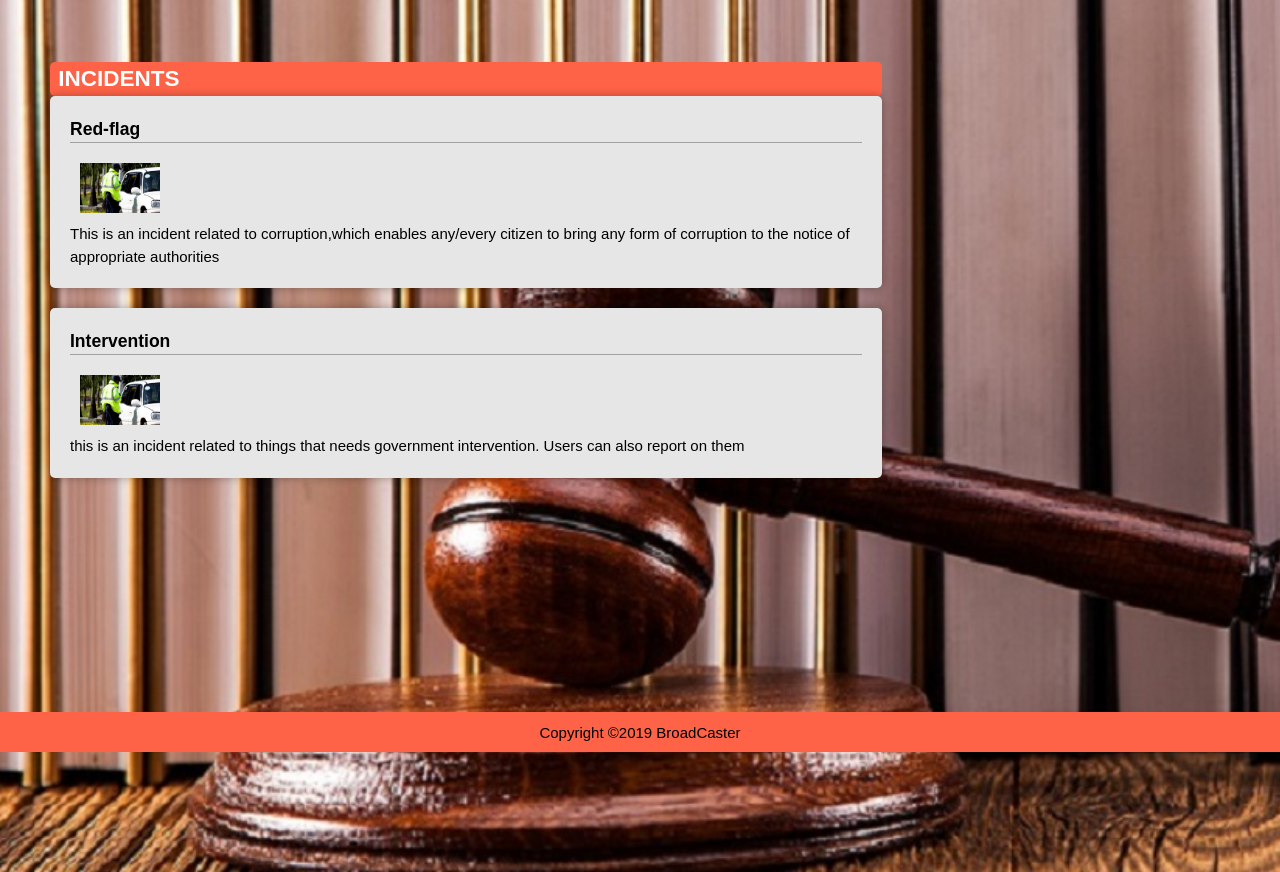
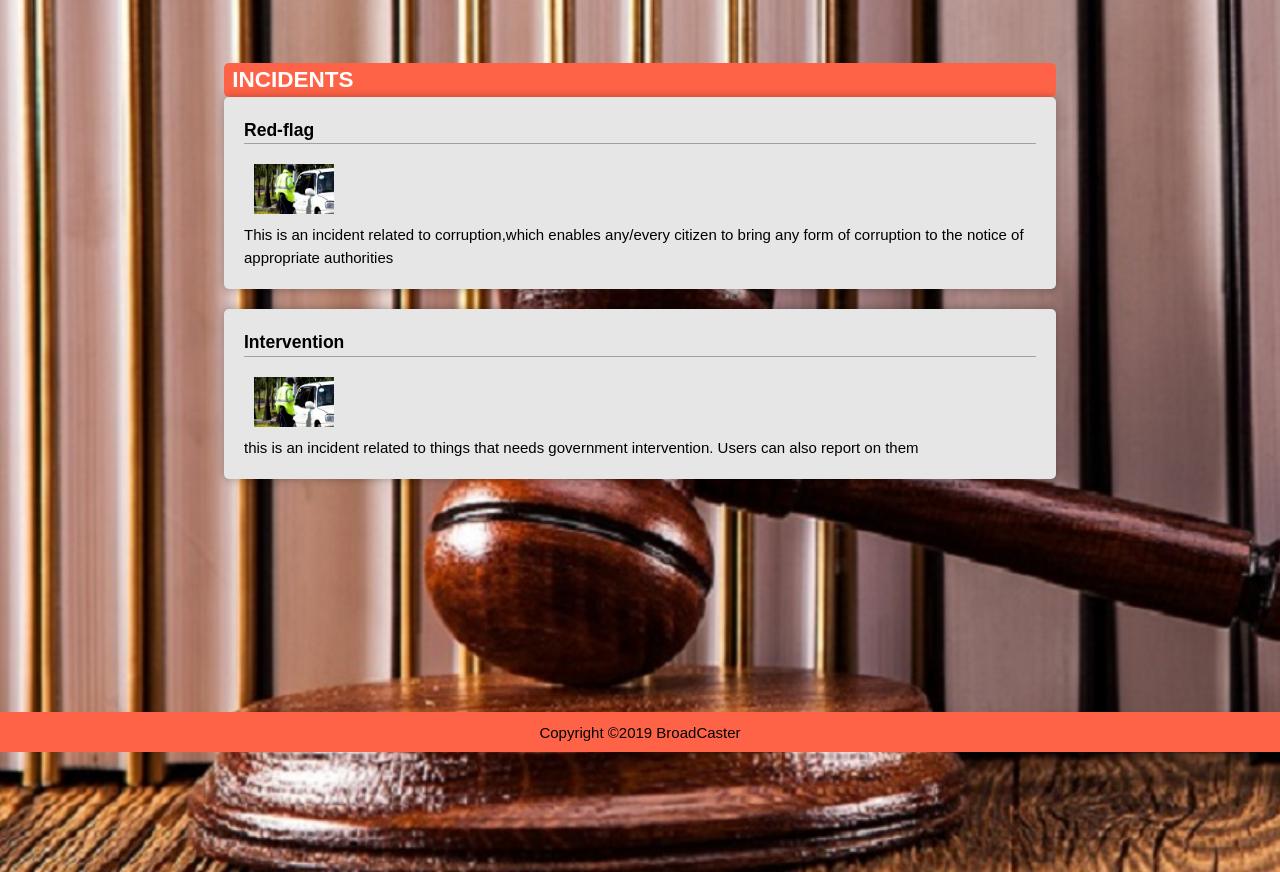
Before and after one commit to Rogerjw/Broadcaster, a plain HTML site: page ui/html/newspage.html in a window 1280 px wide. Shown: the part 48-920 px from the top of the page. Drawn offline with Linux system fonts and the light colour scheme.

Commit message:
ch(ui):fixing the UI -modified adminPage.html,adminPage.css -modified newspage.html,newsPage.css -modified servicesPage,servicesPage.css -modified userPage.css -main.css [finishes #170045824]

```diff
--- a/ui/css/adminPage.css
+++ b/ui/css/adminPage.css
@@ -1,3 +1,8 @@
+.content_wrapper{
+  width: fit-content;
+  margin: auto;
+
+  }
 .tab {
     overflow: hidden;
     width: 100%;
--- a/ui/css/main.css
+++ b/ui/css/main.css
@@ -7,9 +7,10 @@ ul{
     padding: 0;
   }
 body{
-    height: 100vh;
+    height: 100%;
     background: url(../img/backgroundImage.jpg);
     background-size: cover;
+    overflow: hidden;
 }
 body{
     margin: 0;
@@ -65,6 +66,7 @@ header a:hover{
     color: #fff;
     font-weight:bold;
 }
+
 @media screen and (max-width: 540px){
     header{
         display: flex;
@@ -84,7 +86,7 @@ footer{
     text-align: center;
     height: 30px;
     width: 100%;
-    position: fixed;
+    position: absolute;
     padding-top: 10px;
     bottom:0;
 }
--- a/ui/css/newspage.css
+++ b/ui/css/newspage.css
@@ -1,4 +1,8 @@
-
+.content_wrapper{
+width: 65%;
+margin: auto;
+margin-top: 4%;
+}
   .page-title{
     color:#fff;
     background-color: tomato;
@@ -14,9 +18,7 @@
     }
 
     article#main-col{
-      width:65%;
-      margin:50px 0px 0px 50px;
-
+      width:100%;
     }
 
     .title{
--- a/ui/css/servicespage.css
+++ b/ui/css/servicespage.css
@@ -45,6 +45,7 @@
   }
   body{
     padding-top: 40px !important;
+    overflow: scroll !important;
   }
   .tab button {
     background-color: #ccc;
@@ -76,7 +77,7 @@
     border-top: none;
     overflow: hidden;
     padding-bottom: 50px;
-
+    position: relative;
   }
 
   .title{
@@ -202,6 +203,10 @@ ul#services li{
   background: tomato;
   color: #fff;
 }
+footer{
+  bottom:0 !important;
+  margin-top:500px;
+}
 @media screen and (max-width: 900px){
   header{
     display: flex;
--- a/ui/css/userPage.css
+++ b/ui/css/userPage.css
@@ -1,6 +1,7 @@
 
 body{
   padding-top: 40px !important;
+  overflow: scroll !important;
 }
 .tab {
     overflow: hidden;
--- a/ui/html/newspage.html
+++ b/ui/html/newspage.html
@@ -21,6 +21,7 @@
                     </nav>
 
         </header>
+        <div class="content_wrapper">
                           <article id="main-col">
                             <h1 class="page-title">INCIDENTS</h1>
                             <ul id="services">
@@ -46,7 +47,7 @@
                             </ul>
                           </article>
 
-
+                        </div>
 
         </div>
         <footer><p>Copyright &copy;2019 BroadCaster </p></footer>
```
Also changed, not shown: ui/html/adminPage.html (+4 -1 lines), ui/html/adminPageIntervention.html (+2 -2 lines), ui/html/adminPageRedflag.html (+3 -2 lines), ui/html/servicespage.html (+2 -2 lines).
